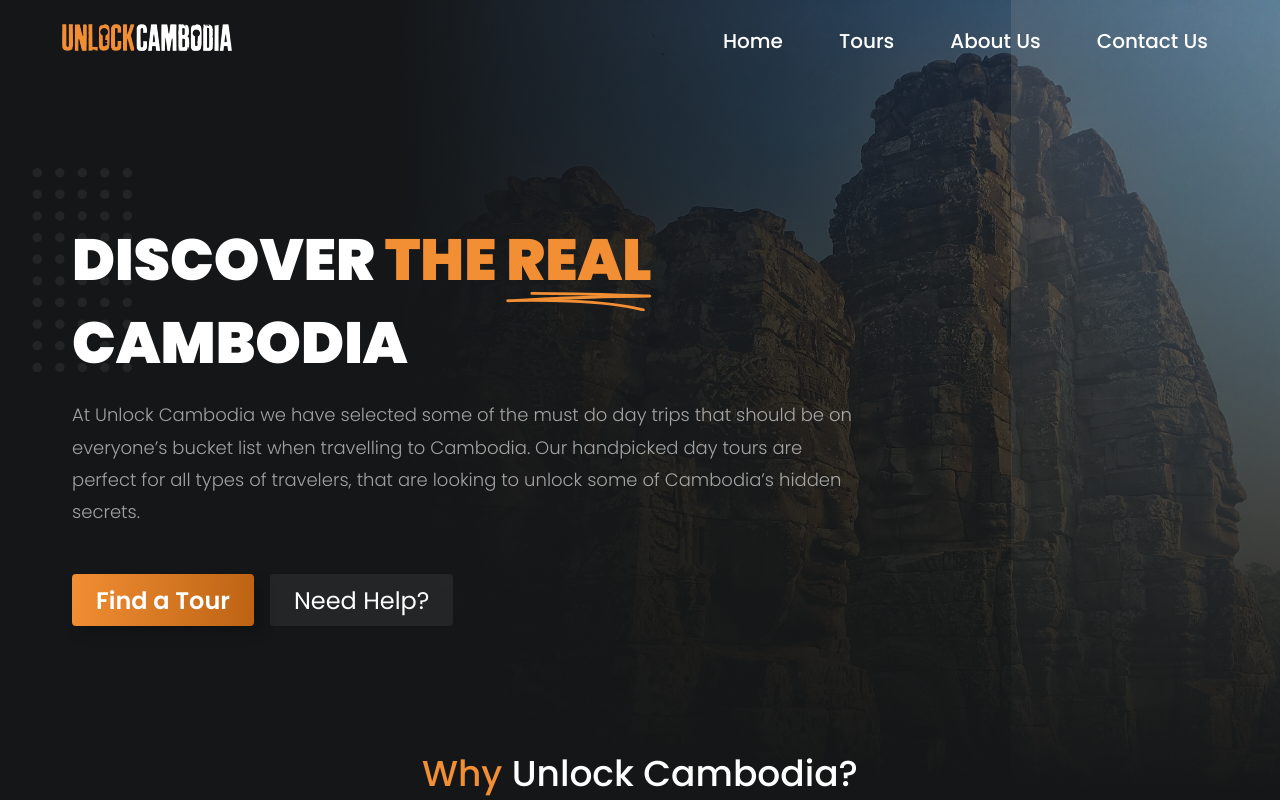
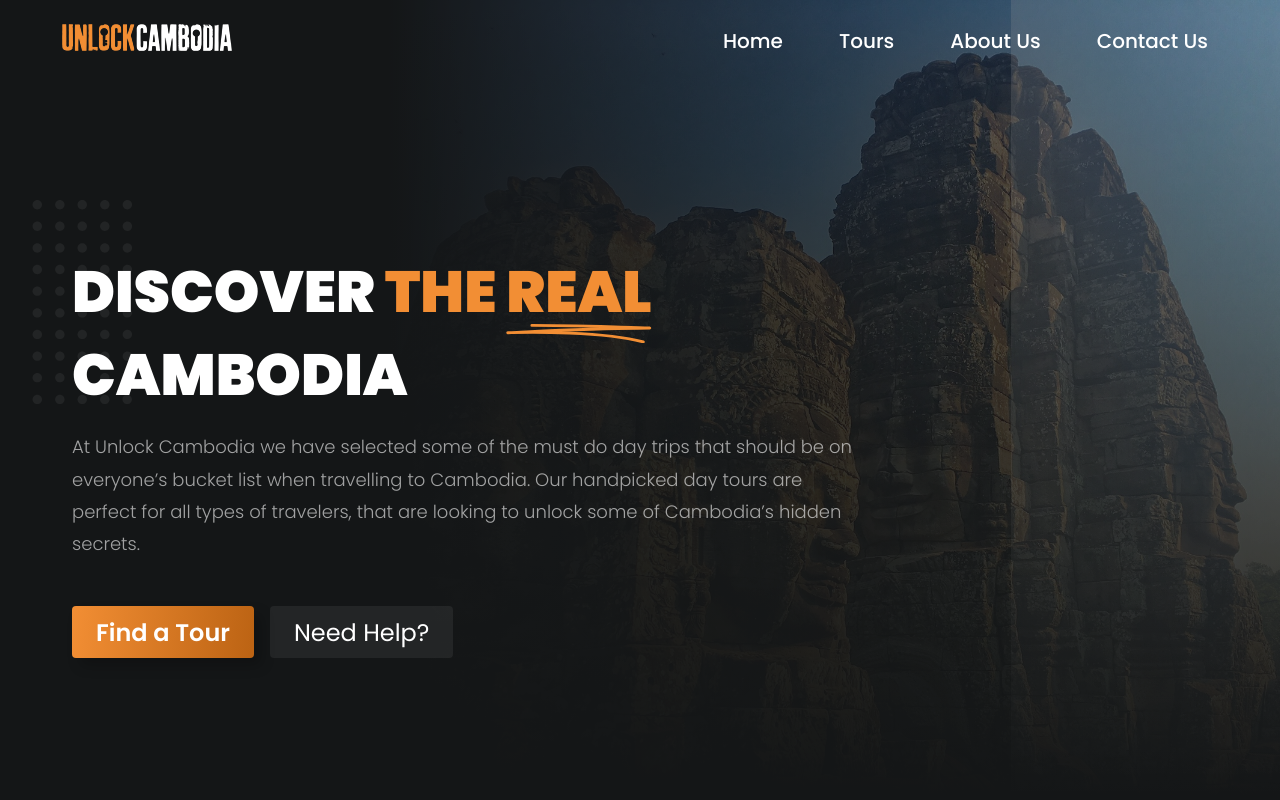
Before and after one commit to ElitistNoob/unlock-cambodia, a React (Create React App) app: page / in a window 1280 px wide. Shown: the top 800 px of the page. Built offline with nearby package versions, Linux system fonts and the light colour scheme.

Commit message:
Adjust margin on Hero

```diff
--- a/src/components/styles/Hero.module.scss
+++ b/src/components/styles/Hero.module.scss
@@ -9,7 +9,7 @@
   text-align: center;
 
   @media (min-width: 720px) {
-    margin: 8em auto;
+    margin-block: 10em 12em;
     padding: 0 3em;
     text-align: left;
   }
```
